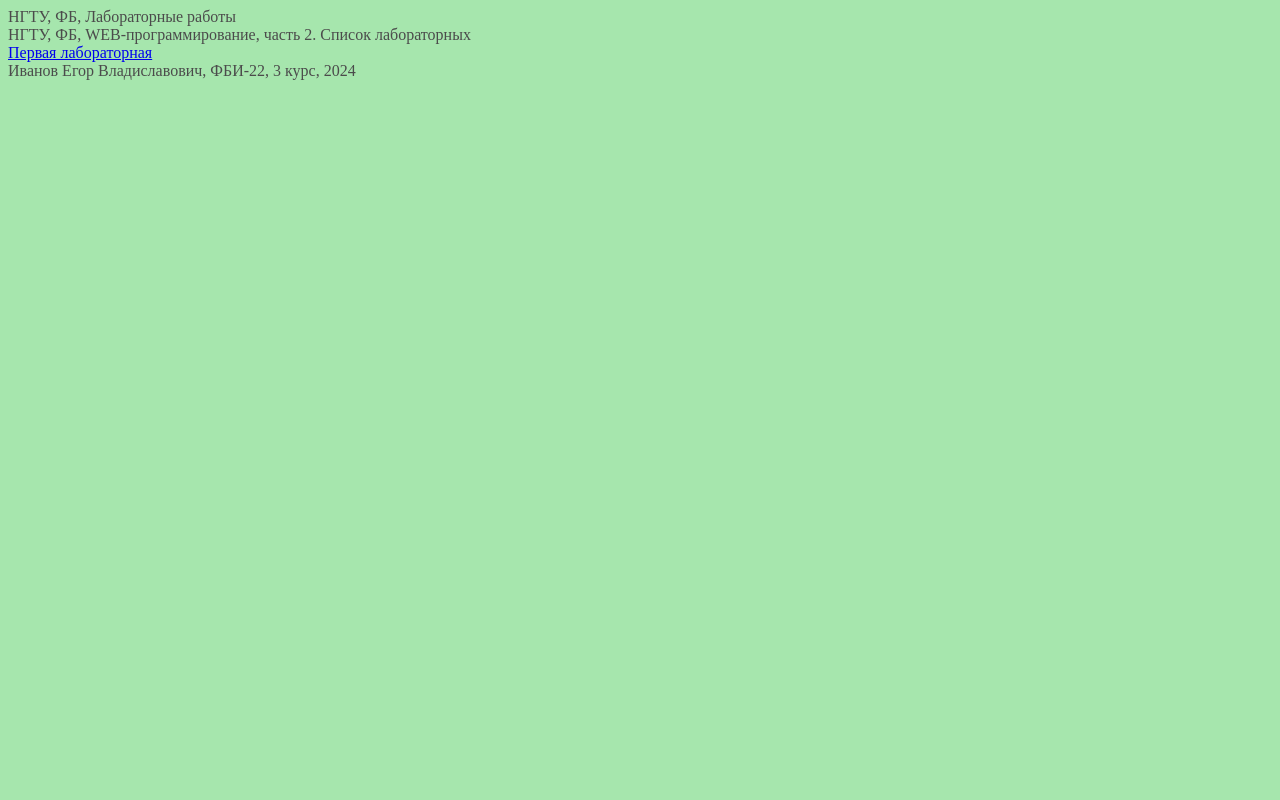
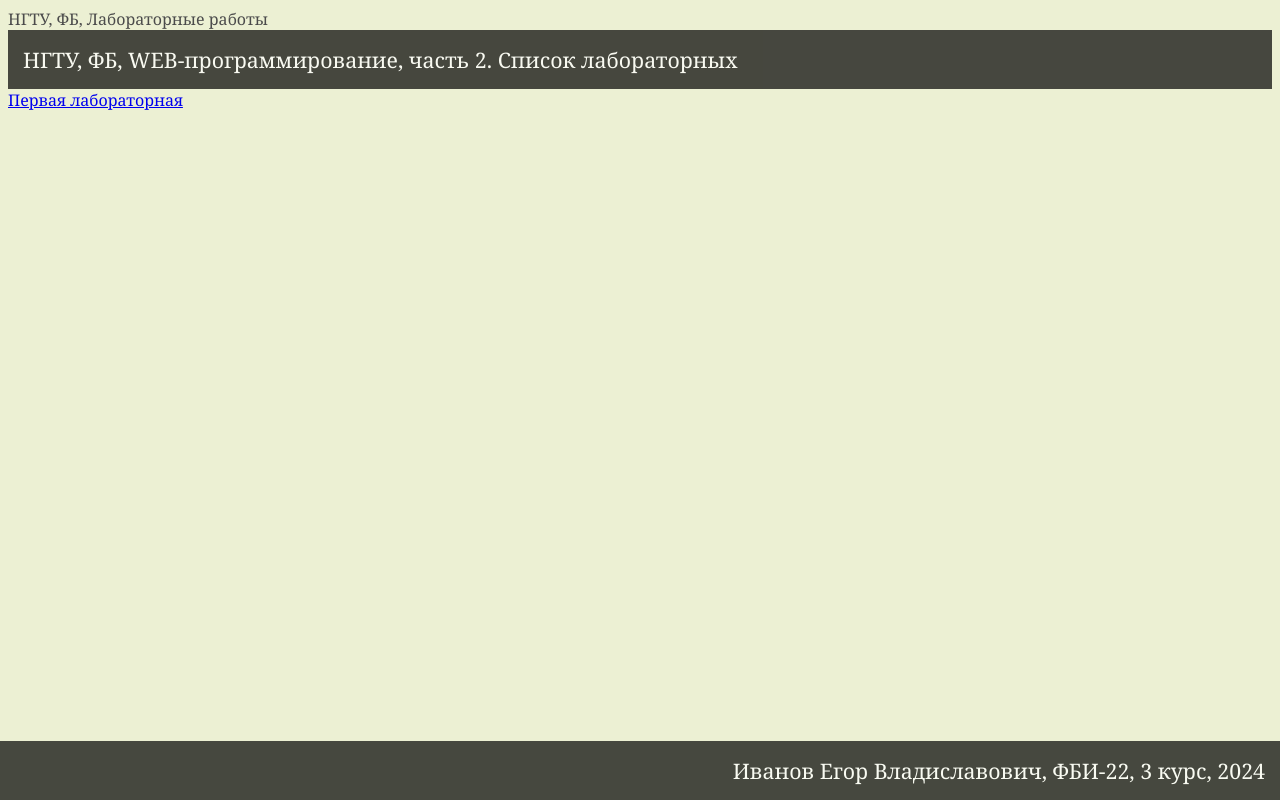
Before and after one commit to yngmzleen/weblabs2, a Flask app: page / in a window 1280 px wide. Run offline with Flask 3, Linux system fonts and the light colour scheme.

Commit message:
Главная страница

```diff
--- a/static/lab1.css
+++ b/static/lab1.css
@@ -1,6 +1,7 @@
 body {
-    background-color: rgb(166, 230, 173);
+    background-color: rgb(236, 240, 211);
     color: rgb(75, 75, 75);
+    font-family:Cambria, Cochin, Georgia, Times, 'Times New Roman', serif;
 }
 
 img {
@@ -13,3 +14,28 @@ img {
     left: 550px;
     top: 100px;
 }
+
+header {
+    background-color: rgb(0, 0, 0);
+    color: rgb(255, 255, 255);
+    font-family:Cambria, Cochin, Georgia, Times, 'Times New Roman', serif;
+    padding: 15px;
+    font-size: 16pt;
+    opacity: 0.7;
+    cursor: pointer;
+}
+
+footer {
+    background-color: rgb(0, 0, 0);
+    color: rgb(255, 255, 255);
+    font-family:Cambria, Cochin, Georgia, Times, 'Times New Roman', serif;
+    padding: 15px;
+    font-size: 16pt;
+    text-align: right;
+    position: fixed;
+    bottom: 0;
+    right: 0;
+    left: 0;
+    opacity: 0.7;
+    cursor: pointer;
+}
```
